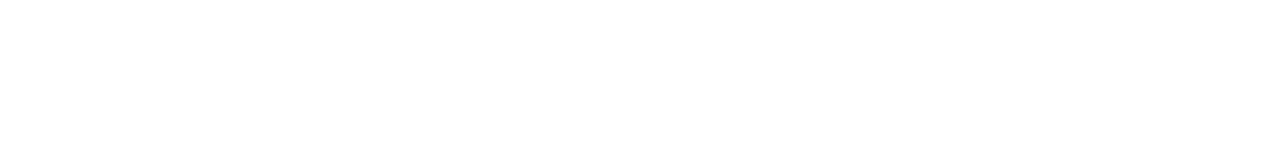
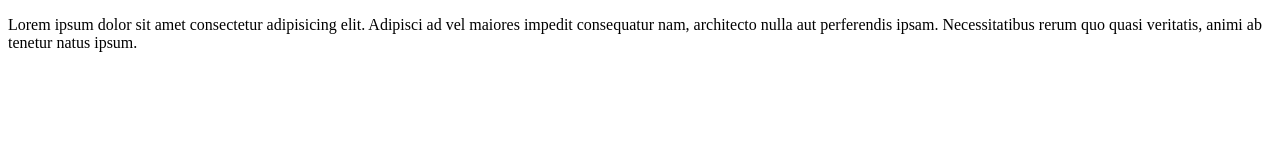
Before and after one commit to md-abdul-ahammed/my-second-repo, a plain HTML site: page index.html in a window 1280 px wide. Drawn offline with Linux system fonts and the light colour scheme.

Commit message:
name change

```diff
--- a/index.html
+++ b/index.html
@@ -7,6 +7,6 @@
     <title><MY SECOND REPOSITORY></title>
 </head>
 <body>
-
+    <p>Lorem ipsum dolor sit amet consectetur adipisicing elit. Adipisci ad vel maiores impedit consequatur nam, architecto nulla aut perferendis ipsam. Necessitatibus rerum quo quasi veritatis, animi ab tenetur natus ipsum.</p>
 </body>
 </html>
```
